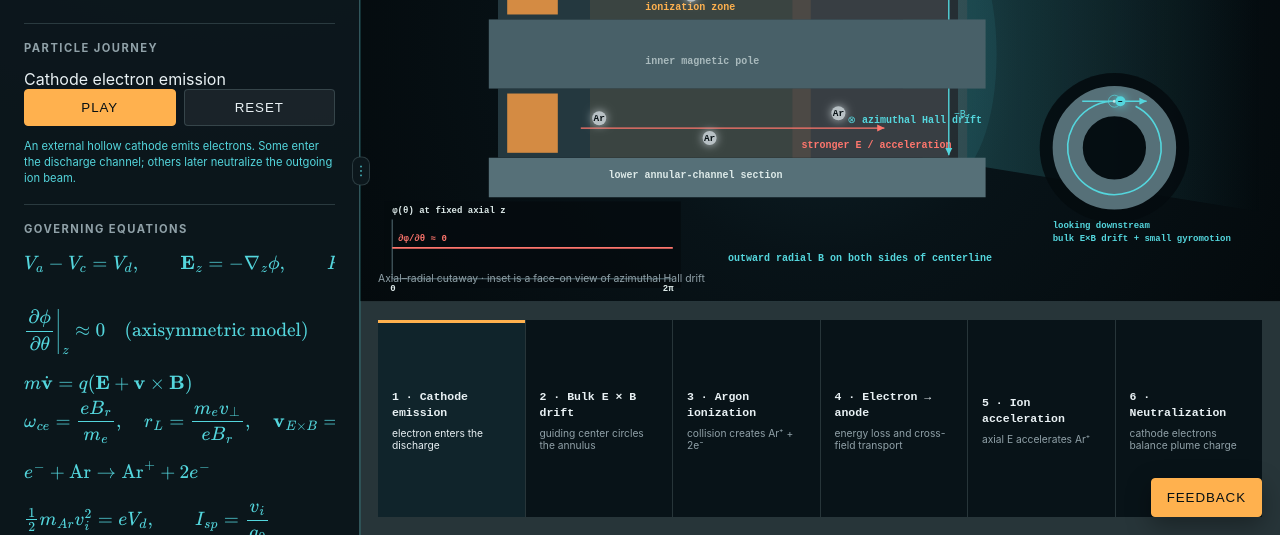
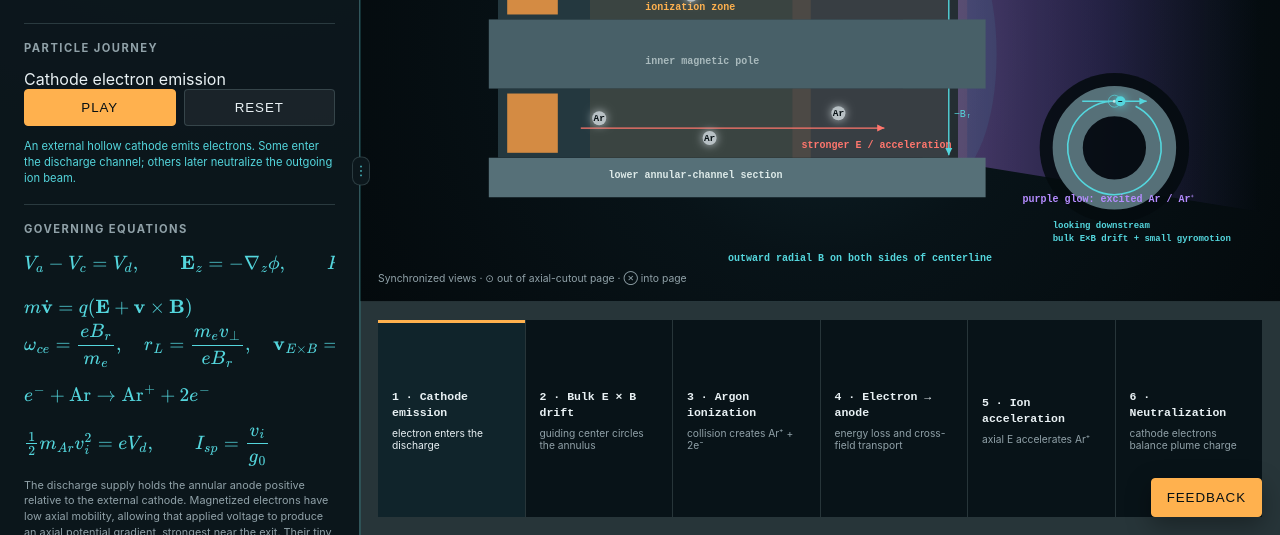
Before and after one commit to jvierine/spacedemo, a website: page hall-thruster/index.html in a window 1280 px wide. Shown: the part 265-800 px from the top of the page. Drawn offline with nearby package versions, Linux system fonts and the light colour scheme.

Commit message:
Synchronize Hall current views

```diff
--- a/hall-thruster/app.js
+++ b/hall-thruster/app.js
@@ -1,6 +1,6 @@
 const $=selector=>document.querySelector(selector);
 const canvas=$('#thrusterCanvas'),ctx=canvas.getContext('2d');
-const colors={electron:'#54d6dd',neutral:'#b7c0c4',ion:'#ffb14e',field:'#ff766d',wall:'#567078',anode:'#d48b43',plume:'#7dcad5'};
+const colors={electron:'#54d6dd',neutral:'#b7c0c4',ion:'#ffb14e',field:'#ff766d',wall:'#567078',anode:'#d48b43',plume:'#b58cff'};
 let progressValue=0,playing=false,lastFrame=0;
 
 function canvasSize(){const rect=canvas.getBoundingClientRect(),ratio=Math.min(2,devicePixelRatio||1),width=Math.max(1,Math.round(rect.width*ratio)),height=Math.max(1,Math.round(rect.height*ratio));if(canvas.width!==width||canvas.height!==height){canvas.width=width;canvas.height=height}return{width,height,ratio}}
@@ -31,30 +31,37 @@ function drawHallInset(phase,width,height,ratio){
   const angle=phase.stage==='hall'?phase.hallAngle:-.5*Math.PI,gyroAngle=phase.stage==='hall'?phase.gyroAngle:0,guidingX=cx+orbitRadius*Math.cos(angle),guidingY=cy+orbitRadius*Math.sin(angle),gyroRadius=6*ratio,electronX=guidingX+gyroRadius*Math.cos(gyroAngle),electronY=guidingY+gyroRadius*Math.sin(gyroAngle);ctx.strokeStyle='rgba(84,214,221,.7)';ctx.lineWidth=1*ratio;ctx.beginPath();ctx.arc(guidingX,guidingY,gyroRadius,0,Math.PI*2);ctx.stroke();ctx.fillStyle='#dce9e8';ctx.beginPath();ctx.arc(guidingX,guidingY,1.5*ratio,0,Math.PI*2);ctx.fill();particle([electronX/width,electronY/height],colors.electron,'−',5,([x,y])=>[x*width,y*height],ratio);ctx.fillStyle=colors.electron;ctx.font=`600 ${9*ratio}px ui-monospace,monospace`;ctx.fillText('looking downstream',cx-outer,cy+outer+18*ratio);ctx.fillText('bulk E×B drift + small gyromotion',cx-outer,cy+outer+31*ratio);
 }
 
-function drawAzimuthalPotential(phase,width,height,ratio){
-  const left=.035*width,right=.34*width,top=.835*height,bottom=.955*height,level=mix(top,bottom,.48);ctx.fillStyle='rgba(5,12,15,.82)';ctx.fillRect(left-8*ratio,top-18*ratio,right-left+16*ratio,bottom-top+27*ratio);ctx.strokeStyle='#567078';ctx.lineWidth=1*ratio;ctx.beginPath();ctx.moveTo(left,top);ctx.lineTo(left,bottom);ctx.lineTo(right,bottom);ctx.stroke();ctx.strokeStyle=colors.field;ctx.lineWidth=1.8*ratio;ctx.beginPath();ctx.moveTo(left,level);ctx.lineTo(right,level);ctx.stroke();ctx.fillStyle='#dce9e8';ctx.font=`600 ${9*ratio}px ui-monospace,monospace`;ctx.fillText('φ(θ) at fixed axial z',left,top-6*ratio);ctx.fillText('0',left-2*ratio,bottom+12*ratio);ctx.fillText('2π',right-10*ratio,bottom+12*ratio);ctx.fillStyle=colors.field;ctx.fillText('∂φ/∂θ ≈ 0',left+6*ratio,level-7*ratio);if(phase.stage==='hall'){const theta=((phase.hallAngle%(2*Math.PI))+2*Math.PI)%(2*Math.PI),x=mix(left,right,theta/(2*Math.PI));ctx.fillStyle=colors.electron;ctx.beginPath();ctx.arc(x,level,4.5*ratio,0,Math.PI*2);ctx.fill()}
+function drawAxialHallMotion(phase,width,height,ratio){
+  if(phase.stage!=='hall')return;
+  const cycle=((phase.hallAngle/(2*Math.PI))%1+1)%1,x=.585*width,upper=.36*height,lower=.64*height;
+  for(let index=0;index<3;index++){
+    const outward=(cycle+index/3)%1,inward=1-outward,outRadius=(4+15*outward)*ratio,inRadius=(4+15*inward)*ratio;
+    ctx.strokeStyle=`rgba(84,214,221,${.75*(1-outward)})`;ctx.lineWidth=1.2*ratio;ctx.beginPath();ctx.arc(x,upper,outRadius,0,Math.PI*2);ctx.stroke();
+    ctx.strokeStyle=`rgba(84,214,221,${.75*(1-inward)})`;ctx.beginPath();ctx.arc(x,lower,inRadius,0,Math.PI*2);ctx.stroke();
+  }
+  ctx.fillStyle=colors.electron;ctx.beginPath();ctx.arc(x,upper,3.2*ratio,0,Math.PI*2);ctx.fill();ctx.strokeStyle=colors.electron;ctx.lineWidth=1.8*ratio;ctx.beginPath();ctx.arc(x,lower,8*ratio,0,Math.PI*2);ctx.moveTo(x-4*ratio,lower-4*ratio);ctx.lineTo(x+4*ratio,lower+4*ratio);ctx.moveTo(x+4*ratio,lower-4*ratio);ctx.lineTo(x-4*ratio,lower+4*ratio);ctx.stroke();
+  ctx.fillStyle=colors.electron;ctx.font=`600 ${9*ratio}px ui-monospace,monospace`;ctx.fillText('bulk E×B: out of page',.49*width,.405*height);ctx.fillText('bulk E×B: into page',.49*width,.685*height);
 }
 
 function draw(){
   const {width,height,ratio}=canvasSize(),project=([x,y])=>[x*width,y*height],phase=phaseAt(progressValue);ctx.clearRect(0,0,width,height);
   drawCircuit(width,height,ratio);
-  const plume=ctx.createLinearGradient(.65*width,0,.98*width,0);plume.addColorStop(0,'rgba(84,214,221,.20)');plume.addColorStop(1,'rgba(84,214,221,0)');ctx.fillStyle=plume;ctx.beginPath();ctx.moveTo(.65*width,.28*height);ctx.lineTo(.98*width,.18*height);ctx.lineTo(.98*width,.82*height);ctx.lineTo(.65*width,.72*height);ctx.closePath();ctx.fill();
+  const plume=ctx.createLinearGradient(.65*width,0,.98*width,0);plume.addColorStop(0,'rgba(193,132,255,.34)');plume.addColorStop(.48,'rgba(154,103,255,.20)');plume.addColorStop(1,'rgba(116,87,214,0)');ctx.fillStyle=plume;ctx.beginPath();ctx.moveTo(.65*width,.28*height);ctx.lineTo(.98*width,.18*height);ctx.lineTo(.98*width,.82*height);ctx.lineTo(.65*width,.72*height);ctx.closePath();ctx.fill();
   ctx.fillStyle='rgba(84,214,221,.08)';ctx.beginPath();ctx.ellipse(.64*width,.50*height,.052*width,.25*height,0,0,Math.PI*2);ctx.fill();
   // Full axial-radial section through the annular channel: the two passages are
   // the upper and lower halves of the same ring, separated by the inner pole.
   ctx.fillStyle=colors.wall;ctx.fillRect(.14*width,.21*height,.54*width,.08*height);ctx.fillRect(.14*width,.71*height,.54*width,.08*height);ctx.fillStyle='#24383f';ctx.fillRect(.15*width,.29*height,.49*width,.14*height);ctx.fillRect(.15*width,.57*height,.49*width,.14*height);
   ctx.fillStyle='#486068';ctx.fillRect(.14*width,.43*height,.54*width,.14*height);label('inner magnetic pole',[.31,.52],project,ratio,'#a9babd');
-  ctx.fillStyle='rgba(255,177,78,.10)';ctx.fillRect(.25*width,.29*height,.24*width,.14*height);ctx.fillRect(.25*width,.57*height,.24*width,.14*height);label('ionization zone',[.31,.41],project,ratio,colors.ion);
-  ctx.fillStyle='rgba(255,118,109,.09)';ctx.fillRect(.47*width,.29*height,.19*width,.14*height);ctx.fillRect(.47*width,.57*height,.19*width,.14*height);label('stronger E / acceleration',[.48,.69],project,ratio,colors.field);
+  ctx.fillStyle='rgba(255,177,78,.10)';ctx.fillRect(.25*width,.29*height,.24*width,.14*height);ctx.fillRect(.25*width,.57*height,.24*width,.14*height);if(phase.stage!=='hall')label('ionization zone',[.31,.41],project,ratio,colors.ion);
+  ctx.fillStyle='rgba(255,118,109,.09)';ctx.fillRect(.47*width,.29*height,.19*width,.14*height);ctx.fillRect(.47*width,.57*height,.19*width,.14*height);if(phase.stage!=='hall')label('stronger E / acceleration',[.48,.69],project,ratio,colors.field);
   ctx.fillStyle=colors.anode;ctx.fillRect(.16*width,.30*height,.055*width,.12*height);ctx.fillRect(.16*width,.58*height,.055*width,.12*height);label('ANODE + / Ar manifold',[.145,.18],project,ratio,colors.anode);label('upper annular-channel section',[.27,.27],project,ratio);label('lower annular-channel section',[.27,.75],project,ratio);
   ctx.fillStyle='#8b9ba0';ctx.fillRect(.745*width,.13*height,.10*width,.06*height);ctx.fillStyle=colors.electron;ctx.fillRect(.735*width,.15*height,.018*width,.02*height);label('CATHODE −',[.73,.205],project,ratio,colors.electron);
   for(const y of [.35,.65])arrow(.24*width,y*height,.57*width,y*height,colors.field,'',ratio);label('axial E',[.39,.33],project,ratio,colors.field);
   arrow(.64*width,.43*height,.64*width,.295*height,colors.electron,'+Bᵣ',ratio);arrow(.64*width,.57*height,.64*width,.705*height,colors.electron,'−Bᵣ',ratio);
-  label('⊙ azimuthal Hall drift',[.53,.38],project,ratio,colors.electron);label('⊗ azimuthal Hall drift',[.53,.64],project,ratio,colors.electron);
+  drawAxialHallMotion(phase,width,height,ratio);
   drawHallInset(phase,width,height,ratio);
   [[.26,.34],[.36,.38],[.48,.34],[.26,.63],[.38,.67],[.52,.62]].forEach(p=>particle(p,colors.neutral,'Ar',7,project,ratio));
   if(phase.stage==='emission')particle(phase.position,colors.electron,'−',6,project,ratio);
-  if(phase.stage==='hall')label('electron guiding center at this axial station →',[.43,.36],project,ratio,colors.electron);
   if(phase.stage==='ionization'){
     const pulse=Math.sin(Math.PI*phase.f);particle([.43,.36],phase.afterCollision?colors.ion:colors.neutral,phase.afterCollision?'+':'Ar',phase.afterCollision?9:10,project,ratio);particle([.43-.025*pulse,.36-.03*pulse],colors.electron,'−',5,project,ratio);if(phase.afterCollision)particle([.43+.028*pulse,.36+.03*pulse],colors.electron,'−',5,project,ratio);
     const [cx,cy]=project([.43,.36]);ctx.strokeStyle=colors.ion;ctx.globalAlpha=pulse;ctx.beginPath();ctx.arc(cx,cy,(15+18*pulse)*ratio,0,Math.PI*2);ctx.stroke();ctx.globalAlpha=1;
@@ -62,12 +69,12 @@ function draw(){
   if(phase.stage==='anode'){particle([.43,.36],colors.ion,'+',9,project,ratio);particle(phase.position,colors.electron,'−',4.5,project,ratio);ctx.strokeStyle=colors.electron;ctx.globalAlpha=.45;ctx.beginPath();for(let i=0;i<=50;i++){const f=i/50,p=[mix(.43,.205,f),.36+.028*Math.sin(f*Math.PI*6)*(1-f)],[x,y]=project(p);i?ctx.lineTo(x,y):ctx.moveTo(x,y)}ctx.stroke();ctx.globalAlpha=1}
   if(phase.stage==='acceleration'){particle([.205,.36],colors.electron,'−',4.5,project,ratio);particle(phase.ionPosition,colors.ion,'+',9,project,ratio);arrow(.66*width,.40*height,.90*width,.40*height,colors.ion,'Ar⁺ acceleration',ratio)}
   if(phase.stage==='neutralization'){particle(phase.ionPosition,colors.ion,'+',9,project,ratio);particle(phase.electronPosition,colors.electron,'−',5,project,ratio);if(phase.f>.82)label('charge-neutral plume: Ar⁺ + e⁻',[.77,.44],project,ratio,colors.plume)}
-  drawAzimuthalPotential(phase,width,height,ratio);label('outward radial B on both sides of centerline',[.40,.92],project,ratio,colors.electron);label('ion beam →',[.84,.31],project,ratio,colors.ion);
+  label('outward radial B on both sides of centerline',[.40,.92],project,ratio,colors.electron);label('Ar⁺ ion beam →',[.84,.31],project,ratio,colors.ion);label('purple glow: excited Ar / Ar⁺',[.72,.80],project,ratio,colors.plume);
 }
 
 function stageNote(phase){
   if(phase.stage==='emission')return'An external hollow cathode emits electrons. Some enter the discharge channel; others later neutralize the outgoing ion beam.';
-  if(phase.stage==='hall')return'The electron has small gyromotion about a radial field line while its guiding center drifts azimuthally around the full annulus. The face-on inset shows that Hall-current motion; ⊙ and ⊗ show its opposite page directions in the cutaway.';
+  if(phase.stage==='hall')return'The face-on inset follows the guiding-center drift around the annulus. Simultaneously, expanding ⊙ rings in the upper channel show bulk electron motion out of the axial-cutout page, while contracting ⊗ rings in the lower channel show motion into it. Small gyromotion is superimposed in the inset.';
   if(phase.stage==='ionization')return'Upstream of the peak electric field, the electron strikes neutral Ar and produces Ar⁺ and a second electron. The broad ionization and acceleration zones overlap.';
   if(phase.stage==='anode')return'After ionization the tracked electron has less energy and momentum. Collisions and anomalous cross-field transport allow it to move to the positive anode.';
   if(phase.stage==='acceleration')return'The magnetized Hall current sustains the axial potential drop. Heavy Ar⁺ is weakly magnetized and accelerates outward through the electric field.';
--- a/hall-thruster/index.html
+++ b/hall-thruster/index.html
@@ -26,20 +26,21 @@
   </section>
   <section class="control-group">
     <h2>Governing equations</h2>
-    <p class="equation">\(V_a-V_c=V_d,\qquad \mathbf E_z=-\nabla_z\phi,\qquad P_d=V_d I_d\)<br>\(\left.\dfrac{\partial\phi}{\partial\theta}\right|_z\approx0\quad\text{(axisymmetric model)}\)</p>
+    <p class="equation">\(V_a-V_c=V_d,\qquad \mathbf E_z=-\nabla_z\phi,\qquad P_d=V_d I_d\)</p>
     <p class="equation">\(m\dot{\mathbf v}=q(\mathbf E+\mathbf v\times\mathbf B)\)<br>\(\omega_{ce}=\dfrac{eB_r}{m_e},\quad r_L=\dfrac{m_ev_\perp}{eB_r},\quad \mathbf v_{E\times B}=\dfrac{\mathbf E\times\mathbf B}{B^2}\)</p>
     <p class="equation">\(e^-+\mathrm{Ar}\rightarrow\mathrm{Ar}^++2e^-\)</p>
     <p class="equation">\(\tfrac12m_{Ar}v_i^2=eV_d,\qquad I_{sp}=\dfrac{v_i}{g_0}\)</p>
     <p class="control-note">The discharge supply holds the annular anode positive relative to the external cathode. Magnetized electrons have low axial mobility, allowing that applied voltage to produce an axial potential gradient, strongest near the exit. Their tiny gyromotion is superimposed on an azimuthal Hall drift around the annulus; it is not one electron orbit spanning the channel cross-section. The upstream ionization and near-exit acceleration zones overlap. The plasma remains approximately quasineutral.</p>
+    <p class="control-note">The purple plume is optical line emission after electron-impact excitation of neutral Ar and Ar⁺. It visualizes luminous plasma, not an intrinsic color of the ion charge; unexcited beam ions are not visibly purple.</p>
   </section>
-  <section class="variable-key"><h2>References</h2><ol class="reference-list"><li><a href="https://descanso.jpl.nasa.gov/SciTechBook/series4/Electric_Propulsion_2nd_edition.pdf">Goebel, Katz and Mikellides, <em>Fundamentals of Electric Propulsion</em>, 2nd ed.</a> — JPL textbook; Hall thrusters, hollow cathodes, ionization, electron transport, and plumes.</li><li><a href="https://www.nasa.gov/smallsat-institute/sst-soa/in-space_propulsion/">NASA Small Spacecraft Systems, “In-Space Propulsion”</a> — axial electric field, radial magnetic field, Hall current, ion acceleration, and plume neutralization.</li><li><a href="https://kirkmcd.princeton.edu/examples/thruster.pdf">McDonald, “Electron Trajectories in a Hall Thruster”</a> — Princeton derivation of electron gyromotion and \(E\times B\) drift.</li><li><a href="https://physics.nist.gov/cgi-bin/ASD/ie.pl?spectra=argon&amp;units=1">NIST Atomic Spectra Database, Argon</a> — first ionization energy, 15.7596119 eV.</li></ol></section>
+  <section class="variable-key"><h2>References</h2><ol class="reference-list"><li><a href="https://descanso.jpl.nasa.gov/SciTechBook/series4/Electric_Propulsion_2nd_edition.pdf">Goebel, Katz and Mikellides, <em>Fundamentals of Electric Propulsion</em>, 2nd ed.</a> — JPL textbook; Hall thrusters, hollow cathodes, ionization, electron transport, and plumes.</li><li><a href="https://www.nasa.gov/smallsat-institute/sst-soa/in-space_propulsion/">NASA Small Spacecraft Systems, “In-Space Propulsion”</a> — axial electric field, radial magnetic field, Hall current, ion acceleration, and plume neutralization.</li><li><a href="https://kirkmcd.princeton.edu/examples/thruster.pdf">McDonald, “Electron Trajectories in a Hall Thruster”</a> — Princeton derivation of electron gyromotion and \(E\times B\) drift.</li><li><a href="https://physics.nist.gov/PhysRefData/Handbook/Tables/argontable2.htm">NIST, “Strong Lines of Argon”</a> — observed spectral lines of neutral and ionized argon.</li></ol></section>
   <div class="inline-qr-host" data-qr-host></div>
 </aside>
 <section class="comparison-workspace hall-workspace">
-  <div class="viewport comparison-scene" id="viewport"><canvas id="thrusterCanvas" aria-label="Animated full axial-radial cutaway and face-on inset of electron and argon particle motion in an annular Hall-effect thruster"></canvas><div class="legend"><span><i class="hall-dot electron-dot"></i>electron e⁻</span><span><i class="hall-dot neutral-dot"></i>neutral Ar</span><span><i class="hall-dot ion-dot"></i>argon ion Ar⁺</span></div><span class="hint">Axial–radial cutaway · inset is a face-on view of azimuthal Hall drift</span></div>
+  <div class="viewport comparison-scene" id="viewport"><canvas id="thrusterCanvas" aria-label="Synchronized axial-radial cutaway and face-on view of bulk electron Hall drift in an annular Hall-effect thruster"></canvas><div class="legend"><span><i class="hall-dot electron-dot"></i>electron e⁻</span><span><i class="hall-dot neutral-dot"></i>neutral Ar</span><span><i class="hall-dot ion-dot"></i>argon ion Ar⁺</span></div><span class="hint">Synchronized views · ⊙ out of axial-cutout page · ⊗ into page</span></div>
   <ol class="transfer-sequence hall-sequence" aria-label="Hall-effect thruster sequence"><li data-stage="emission"><strong>1 · Cathode emission</strong><span>electron enters the discharge</span></li><li data-stage="hall"><strong>2 · Bulk E × B drift</strong><span>guiding center circles the annulus</span></li><li data-stage="ionization"><strong>3 · Argon ionization</strong><span>collision creates Ar⁺ + 2e⁻</span></li><li data-stage="anode"><strong>4 · Electron → anode</strong><span>energy loss and cross-field transport</span></li><li data-stage="acceleration"><strong>5 · Ion acceleration</strong><span>axial E accelerates Ar⁺</span></li><li data-stage="neutralization"><strong>6 · Neutralization</strong><span>cathode electrons balance plume charge</span></li></ol>
 </section>
 </main>
-<script type="module" src="./app.js?v=20260902-4"></script>
+<script type="module" src="./app.js?v=20260902-5"></script>
 </body>
 </html>
```
